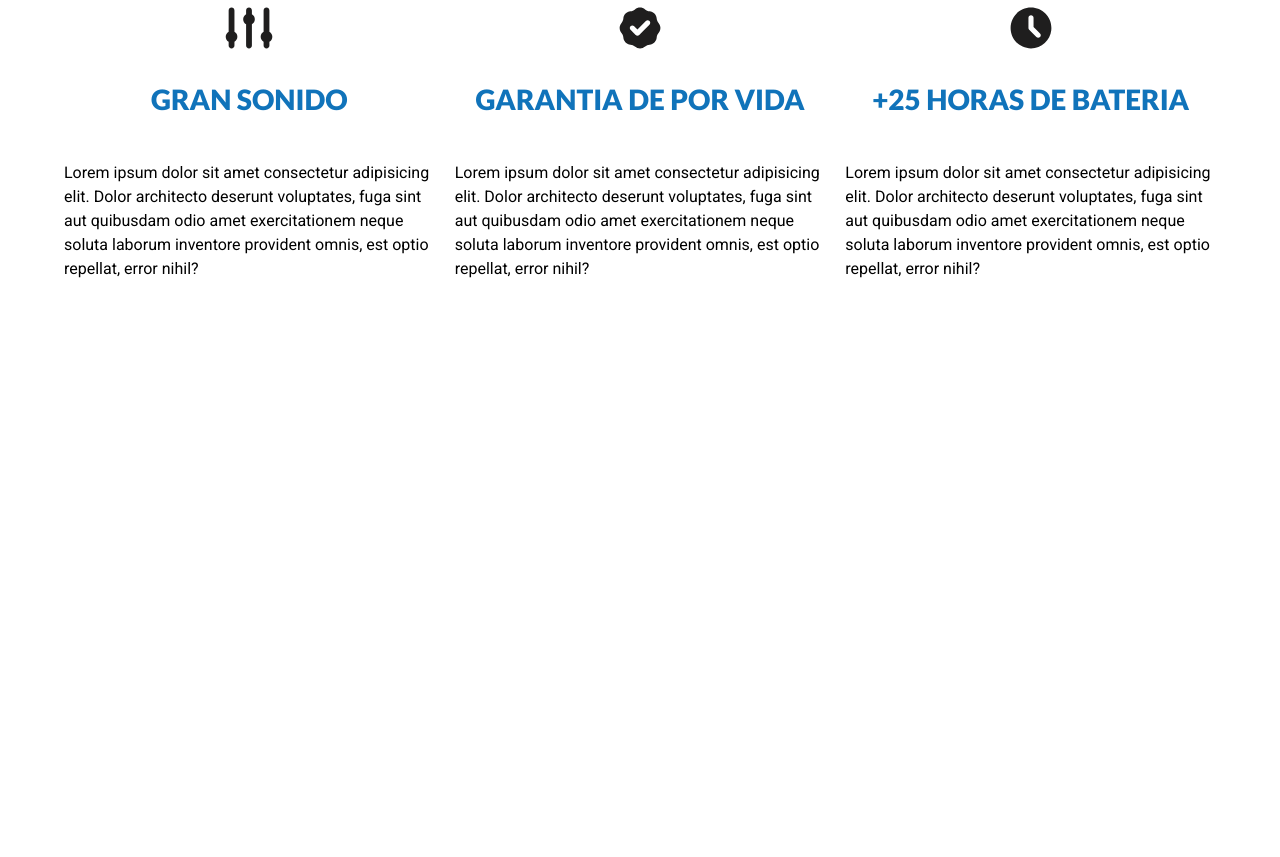
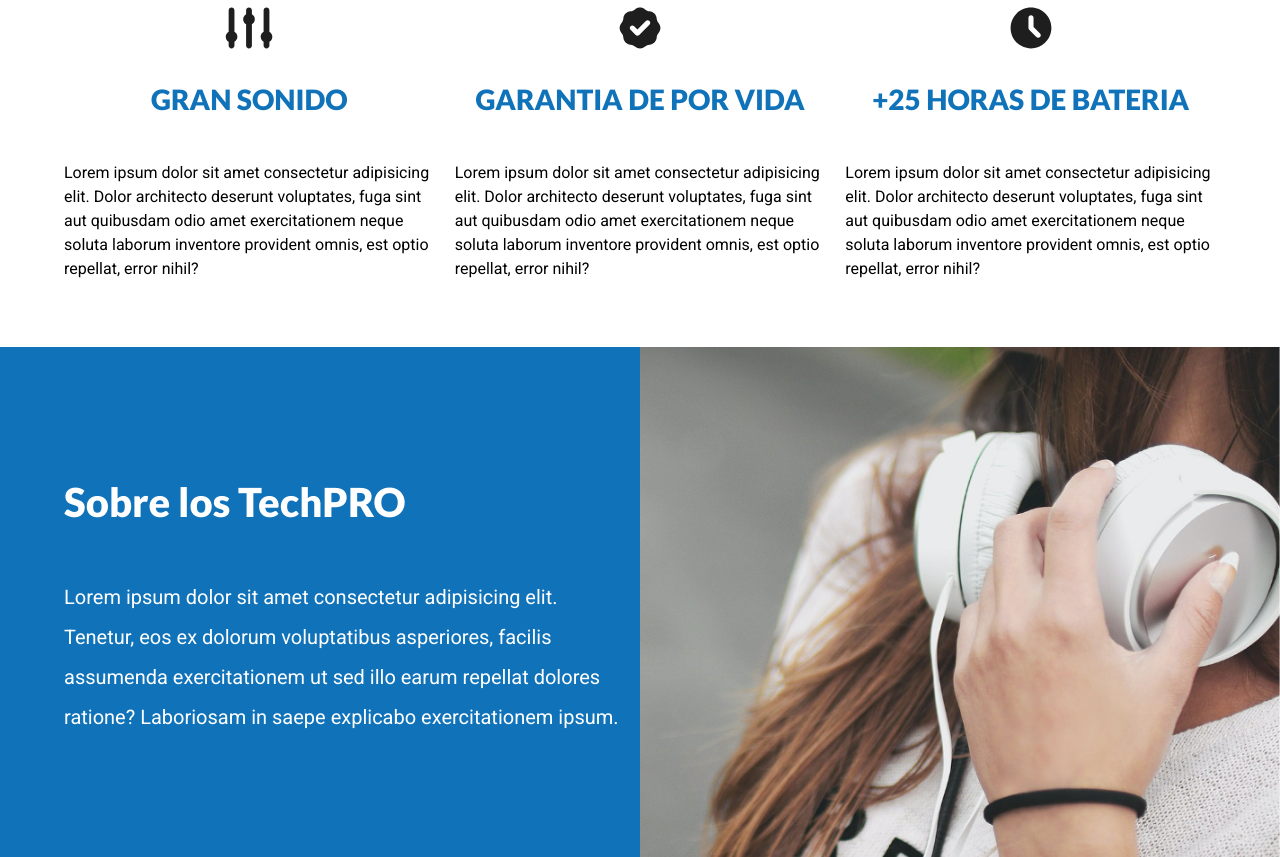
Before and after one commit to vegas29/TechPro, a plain HTML site: page index.html in a window 1280 px wide. Shown: the part 732-1589 px from the top of the page. Before the commit the page ends 1079 px from the top, so only its background shows below. Drawn offline with Linux system fonts and the light colour scheme.

Commit message:
Sobre tech, ready

```diff
--- a/css/app.css
+++ b/css/app.css
@@ -171,3 +171,65 @@ img{
     text-transform: uppercase;
     margin-top: calc(var(--separacion) / 2);
 }
+
+/** Sobre Tech PRO **/
+
+.sobre-tech{
+    background-image: linear-gradient(to bottom, transparent 50%, var(--colorPrimario) 0%) , url(../img/imagen-mujer.jpg);
+    background-position: right;
+    background-repeat: repeat, no-repeat;
+    background-size: 100%, 110rem;
+}
+
+@media (min-width: 768px) {
+    .sobre-tech{
+        background-image: linear-gradient(to left, transparent 50%, var(--colorPrimario) 0%) , url(../img/imagen-mujer.jpg);
+        background-repeat: repeat, no-repeat;
+    }
+}
+
+@media (min-width: 1600px) {
+    .sobre-tech{
+        background-size: 100%, 210rem;
+    }
+}
+
+.sobre-tech-grid{
+    display: grid;
+    grid-template-rows: repeat(2, 40rem);
+    row-gap: var(--separacion);
+}
+
+@media (min-width: 768px) {
+    .sobre-tech-grid{
+        grid-template-rows: unset;
+        grid-template-columns: repeat(2, 1fr);
+        column-gap: 4rem;
+        row-gap: unset;
+        padding: calc(var(--separacion) * 2) 0;
+    }
+}
+
+.texto-sobre-tech{
+    grid-row: 2 / 3;
+    color: var(--blanco);
+    display: flex;
+    flex-direction: column;
+    justify-content: space-around;
+    padding: calc(var(--separacion) * 2) 0;
+}
+
+@media (min-width: 768px) {
+    .texto-sobre-tech{
+        padding: 0;
+    }
+}
+
+.texto-sobre-tech h2{
+    font-size: 4rem;
+}
+
+.texto-sobre-tech p{
+    font-size: 2rem;
+    line-height: 2;
+}
--- a/index.html
+++ b/index.html
@@ -67,5 +67,14 @@
         </div>
     </section>
 
+    <section class="sobre-tech">
+        <div class="contenedor sobre-tech-grid">
+            <div class="texto-sobre-tech">
+                <h2>Sobre los <span>TechPRO</span></h2>
+                <p>Lorem ipsum dolor sit amet consectetur adipisicing elit. Tenetur, eos ex dolorum voluptatibus asperiores, facilis assumenda exercitationem ut sed illo earum repellat dolores ratione? Laboriosam in saepe explicabo exercitationem ipsum.</p>
+            </div>
+        </div>
+    </section>
+
 </body>
 </html>
```
